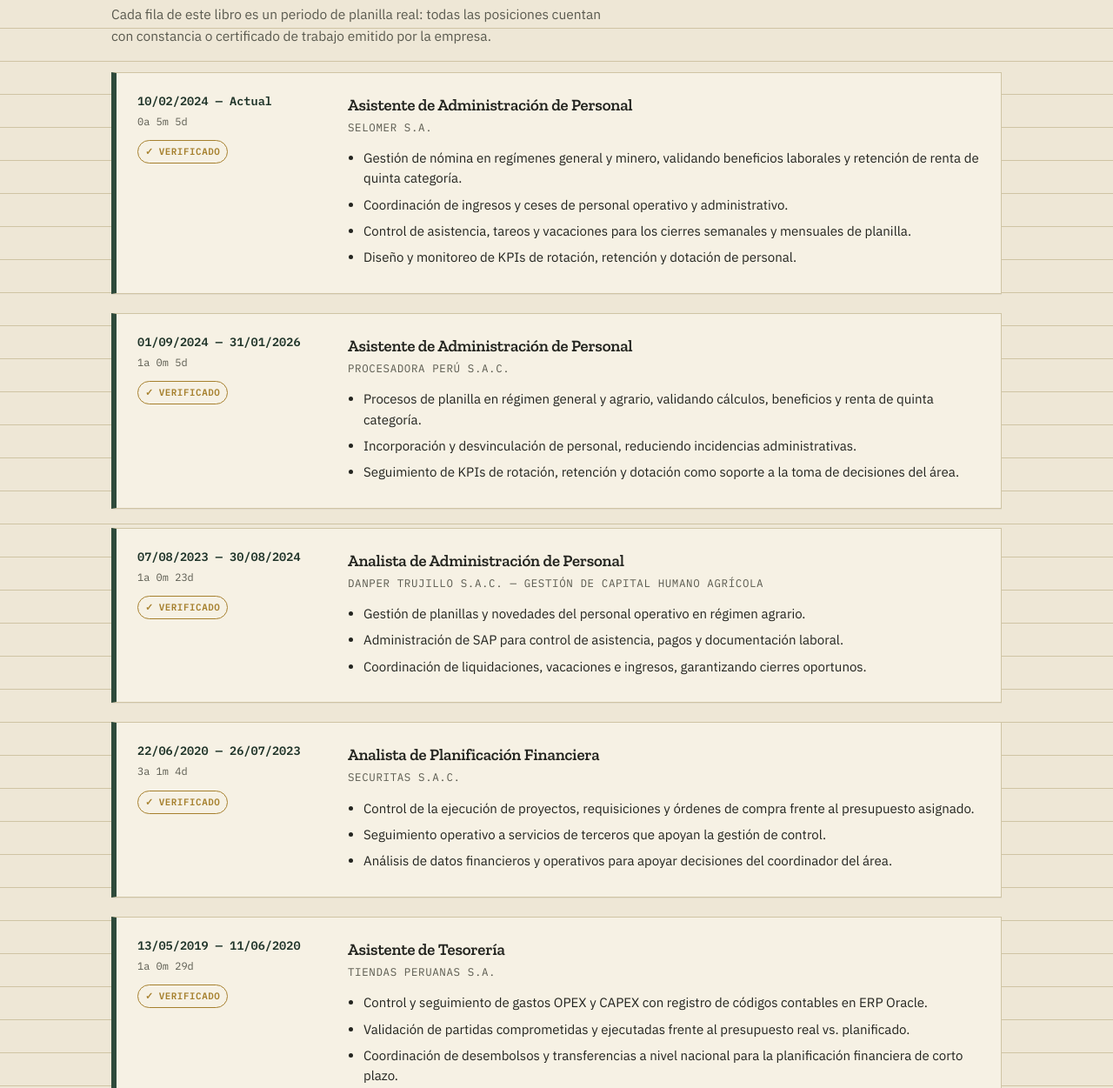
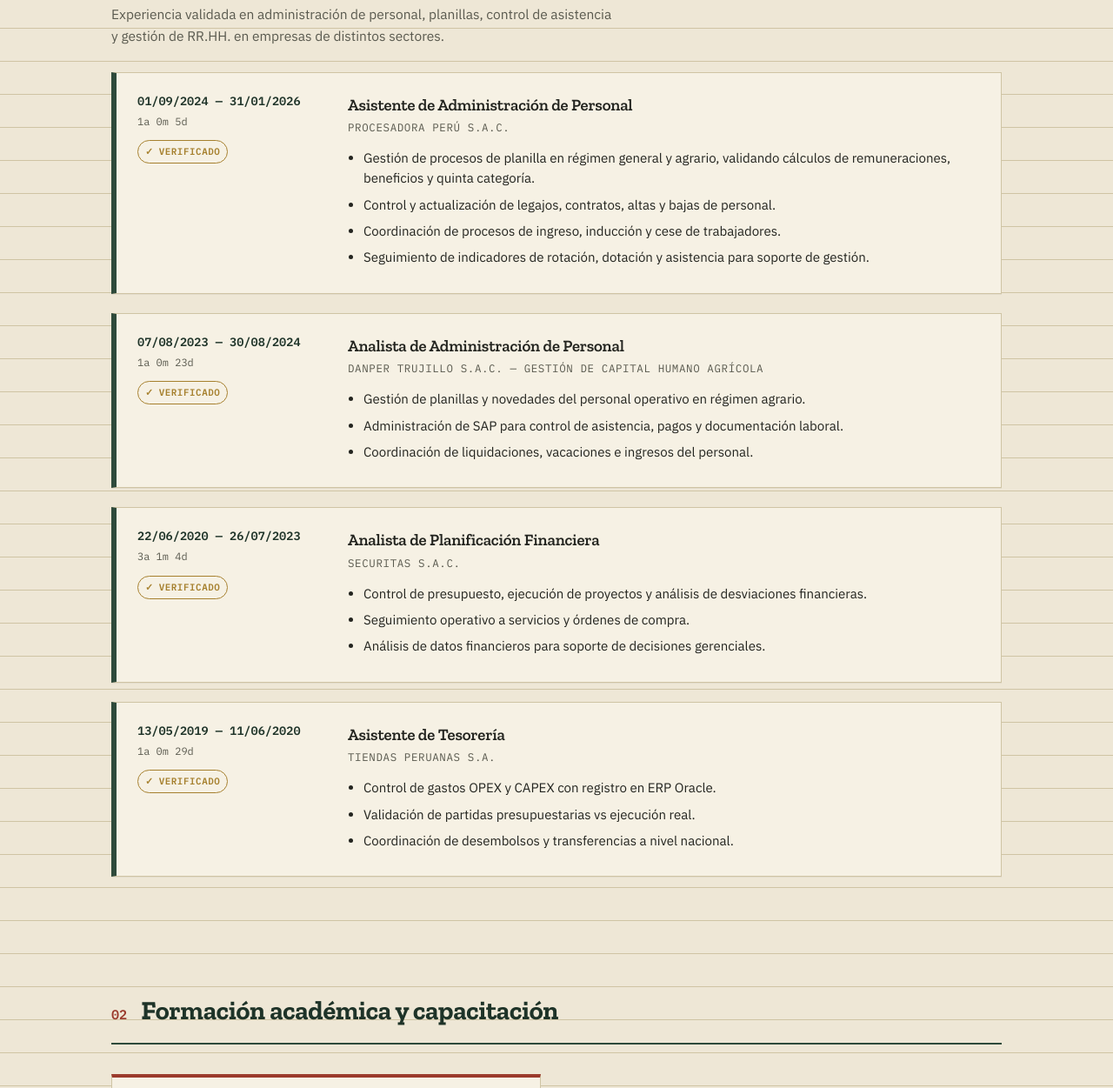
Before and after one commit to SONUTZ/PORTAFOLIO, a plain HTML site: page index.html in a window 1280 px wide. Shown: the part 917-2168 px from the top of the page at 87% size. Drawn offline with nearby package versions, Linux system fonts and the light colour scheme.

Commit message:
Update index.html

```diff
--- a/index.html
+++ b/index.html
@@ -261,25 +261,7 @@
 <section id="experiencia">
   <div class="wrap">
     <div class="section-head"><span class="idx">01</span><h2>Experiencia laboral</h2></div>
-    <p class="section-sub">Cada fila de este libro es un periodo de planilla real: todas las posiciones cuentan con constancia o certificado de trabajo emitido por la empresa.</p>
-
-    <div class="stub">
-      <div class="stub-meta">
-        <div class="periodo">10/02/2024 — Actual</div>
-        <div class="dur">0a 5m 5d</div>
-        <span class="badge">Verificado</span>
-      </div>
-      <div class="stub-body">
-        <h3>Asistente de Administración de Personal</h3>
-        <span class="empresa">Selomer S.A.</span>
-        <ul>
-          <li>Gestión de nómina en regímenes general y minero, validando beneficios laborales y retención de renta de quinta categoría.</li>
-          <li>Coordinación de ingresos y ceses de personal operativo y administrativo.</li>
-          <li>Control de asistencia, tareos y vacaciones para los cierres semanales y mensuales de planilla.</li>
-          <li>Diseño y monitoreo de KPIs de rotación, retención y dotación de personal.</li>
-        </ul>
-      </div>
-    </div>
+    <p class="section-sub">Experiencia validada en administración de personal, planillas, control de asistencia y gestión de RR.HH. en empresas de distintos sectores.</p>
 
     <div class="stub">
       <div class="stub-meta">
@@ -291,9 +273,10 @@
         <h3>Asistente de Administración de Personal</h3>
         <span class="empresa">Procesadora Perú S.A.C.</span>
         <ul>
-          <li>Procesos de planilla en régimen general y agrario, validando cálculos, beneficios y renta de quinta categoría.</li>
-          <li>Incorporación y desvinculación de personal, reduciendo incidencias administrativas.</li>
-          <li>Seguimiento de KPIs de rotación, retención y dotación como soporte a la toma de decisiones del área.</li>
+          <li>Gestión de procesos de planilla en régimen general y agrario, validando cálculos de remuneraciones, beneficios y quinta categoría.</li>
+          <li>Control y actualización de legajos, contratos, altas y bajas de personal.</li>
+          <li>Coordinación de procesos de ingreso, inducción y cese de trabajadores.</li>
+          <li>Seguimiento de indicadores de rotación, dotación y asistencia para soporte de gestión.</li>
         </ul>
       </div>
     </div>
@@ -310,7 +293,7 @@
         <ul>
           <li>Gestión de planillas y novedades del personal operativo en régimen agrario.</li>
           <li>Administración de SAP para control de asistencia, pagos y documentación laboral.</li>
-          <li>Coordinación de liquidaciones, vacaciones e ingresos, garantizando cierres oportunos.</li>
+          <li>Coordinación de liquidaciones, vacaciones e ingresos del personal.</li>
         </ul>
       </div>
     </div>
@@ -325,9 +308,9 @@
         <h3>Analista de Planificación Financiera</h3>
         <span class="empresa">Securitas S.A.C.</span>
         <ul>
-          <li>Control de la ejecución de proyectos, requisiciones y órdenes de compra frente al presupuesto asignado.</li>
-          <li>Seguimiento operativo a servicios de terceros que apoyan la gestión de control.</li>
-          <li>Análisis de datos financieros y operativos para apoyar decisiones del coordinador del área.</li>
+          <li>Control de presupuesto, ejecución de proyectos y análisis de desviaciones financieras.</li>
+          <li>Seguimiento operativo a servicios y órdenes de compra.</li>
+          <li>Análisis de datos financieros para soporte de decisiones gerenciales.</li>
         </ul>
       </div>
     </div>
@@ -342,12 +325,13 @@
         <h3>Asistente de Tesorería</h3>
         <span class="empresa">Tiendas Peruanas S.A.</span>
         <ul>
-          <li>Control y seguimiento de gastos OPEX y CAPEX con registro de códigos contables en ERP Oracle.</li>
-          <li>Validación de partidas comprometidas y ejecutadas frente al presupuesto real vs. planificado.</li>
-          <li>Coordinación de desembolsos y transferencias a nivel nacional para la planificación financiera de corto plazo.</li>
+          <li>Control de gastos OPEX y CAPEX con registro en ERP Oracle.</li>
+          <li>Validación de partidas presupuestarias vs ejecución real.</li>
+          <li>Coordinación de desembolsos y transferencias a nivel nacional.</li>
         </ul>
       </div>
     </div>
+
   </div>
 </section>
 
```
